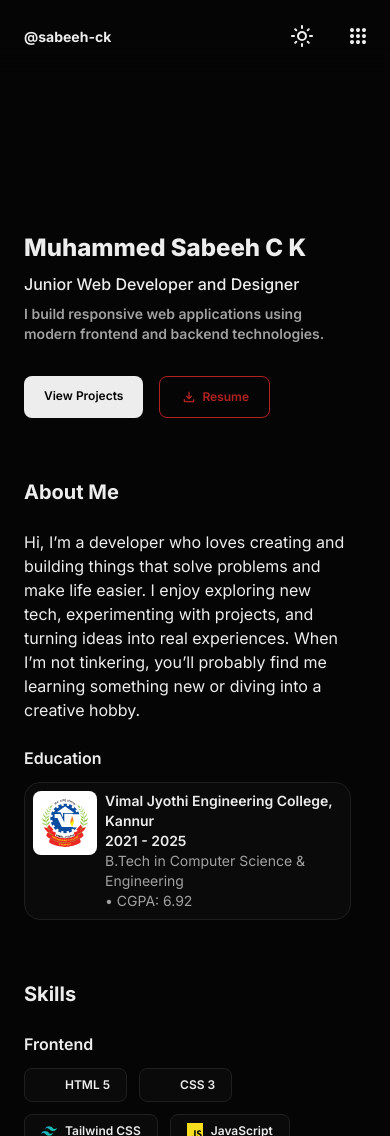
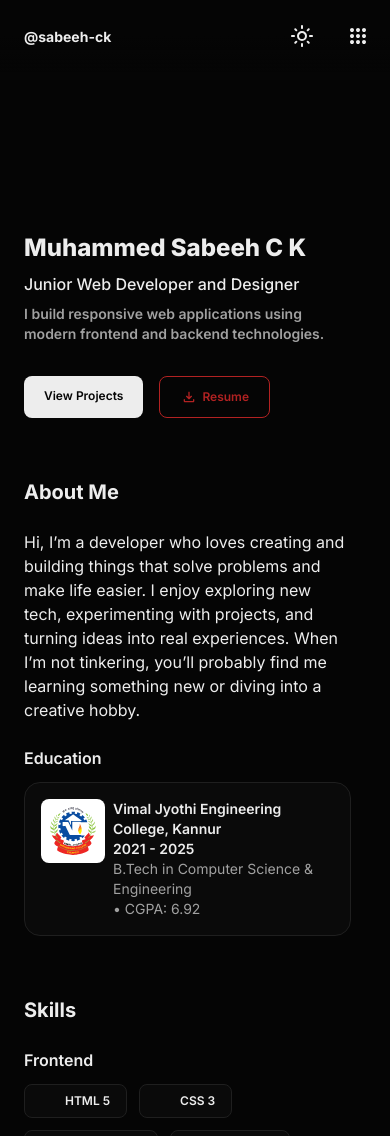
Before and after one commit to sabeeh-ck/my-portfolio, a React (Vite) app: page / in a window 390 px wide. Shown: the top 1136 px of the page. Built offline with nearby package versions, Linux system fonts and the light colour scheme; some icons are missing.

Commit message:
Adjust padding in Education section
Updated padding in the Education section for better layout.

```diff
--- a/src/components/home/About.tsx
+++ b/src/components/home/About.tsx
@@ -12,7 +12,7 @@ const About = () => (
         </p>
         <article className="flex flex-col gap-3">
             <h3>Education</h3>
-            <div className="border-border bg-surface flex items-start gap-2 rounded-2xl border p-2 md:gap-4 md:p-4">
+            <div className="border-border bg-surface flex items-start gap-2 rounded-2xl border p-4 md:gap-4 md:p-4">
                 <div className="h-16 w-16 rounded-lg bg-white md:h-24 md:w-24">
                     <img className="p-2" src={vjecLogo} alt="" />
                 </div>
```
